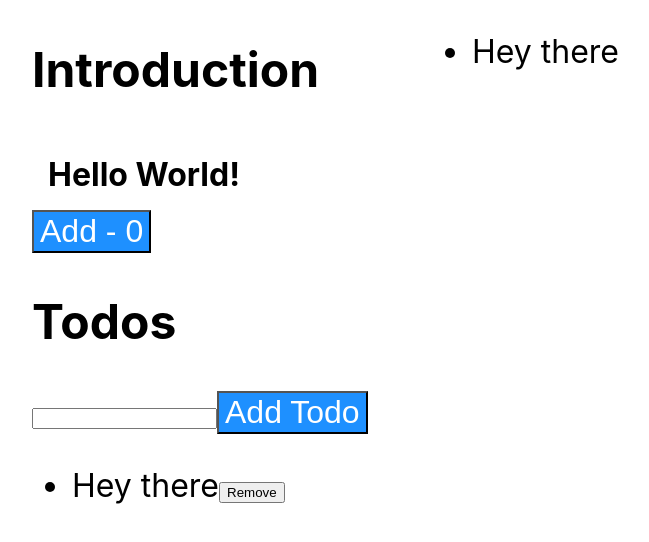
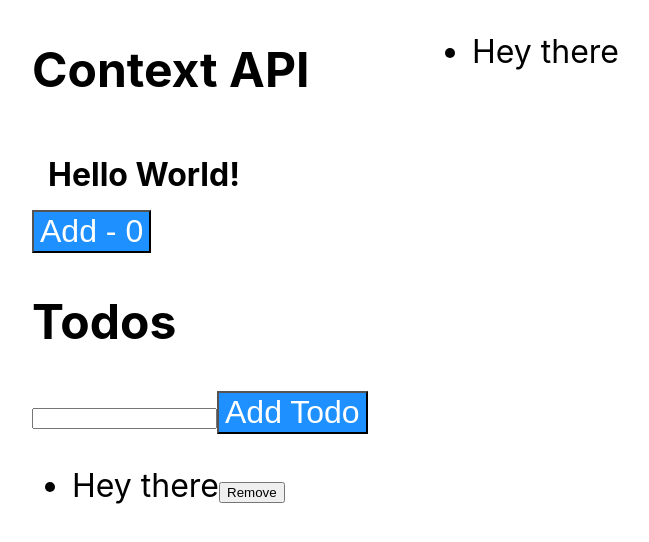
Before and after one commit to mvlz/ts-react, a React (Create React App) app: page / in a window 1280 px wide. Shown: the top 542 px of the page, without its empty margins (208-857 px from the left). Built offline with nearby package versions, Linux system fonts and the light colour scheme.

Commit message:
Update the app title

```diff
--- a/src/App.tsx
+++ b/src/App.tsx
@@ -1,4 +1,4 @@
-import { useCallback, useEffect, useRef, useState } from "react";
+import { useCallback, useRef, useState } from "react";
 import "./App.css";
 import {
   UL,
@@ -32,7 +32,7 @@ function App() {
 
   return (
     <div>
-      <Heading title="Introduction" />
+      <Heading title="Context API" />
       <Box>
         <Payload />
       </Box>
```
